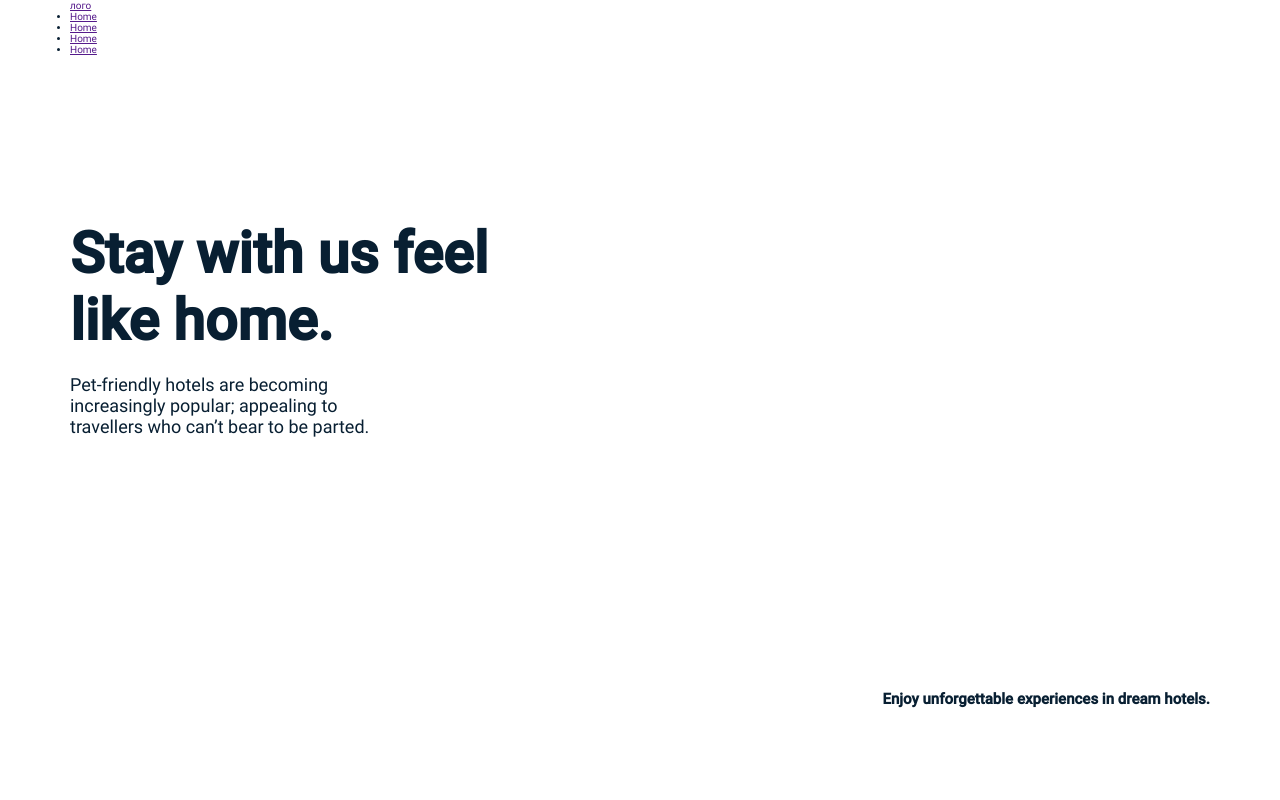
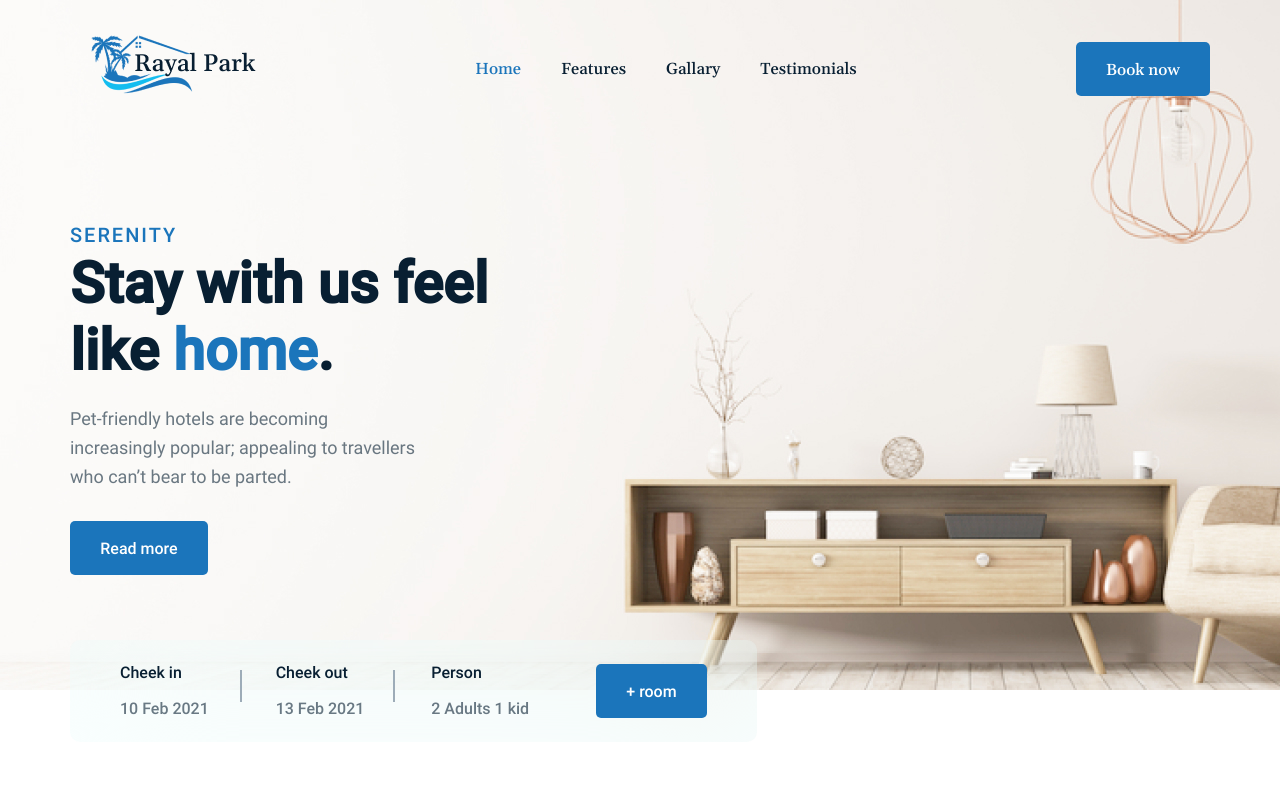
Before and after one commit to MariyaDemy/dz2_mariya, a plain HTML site: page index.html in a window 1280 px wide. Shown: the top 800 px of the page. Drawn offline with Linux system fonts and the light colour scheme.

Commit message:
modify files

```diff
--- a/assets/css/style.css
+++ b/assets/css/style.css
@@ -29,45 +29,165 @@ html {
     z-index: 1;
 }
 
-.header-row {
+.header-row,
+.aside-row {
+    display: flex;
+    justify-content: space-between;
+    align-items: center;
+}
+
+
+
+.nav-list {
+    list-style: none;
+    display: flex;
 
 }
 
+.nav-item {
+    margin: 0 20px;
+}
+
+
+
+.nav-link {
+    font-family: 'Gelasio';
+    font-size: 16px;
+    font-style: normal;
+    font-weight: 500;
+    line-height: 24px;
+    letter-spacing: 0em;
+    text-align: left;
+    color:#081F32;
+
+}
+
+.book {
+    padding: 15px 30px ;
+    text-decoration: none;
+    display: inline-block;
+    background: #1B75BB;
+    border-radius: 5px;
+    color: #fff;
+    font-family: 'Gelasio';
+    font-size: 16px;
+    font-weight: 500;
+    line-height: 26px;
+    letter-spacing: 0em;
+    width: 13.4rem;
+    height: 5.4rem;
+}
+
+.aside-row {
+    max-width: 687px;
+    max-height: 110px;
+    padding: 20px 50px;
+    background-color: rgba(225, 255, 255, 0.21);
+    backdrop-filter: blur(70px);
+    border-radius: 10px;
+    position:relative;
+    top: -200px;
+
+}
+
+h3 {
+    font-family: 'Roboto';
+    font-size: 16px;
+    font-weight: 500;
+    line-height: 26px;
+    letter-spacing: 0em;
+}
+
+.aside-text {
+    font-family: 'Roboto';
+    font-size: 16px;
+    font-weight: 500;
+    line-height: 26px;
+    letter-spacing: 0em;
+    color: rgba(8, 31, 50, 0.6);
+    padding-top: 1rem;
+}
+
+.aside-block:before {
+
+    content: "";
+    position: absolute;
+    top: 30px;
+    left: 170px;
+    bottom: 40px;
+    width: 22%;
+    border: 2px solid #9DACB8;
+    border-top: none;
+    border-bottom: none;
+    z-index: 1;
+
+}
+
+button {
+    width: 13.8rem;
+    height: 5.4rem;
+    background-color:#1B75BB;
+    border-radius: 5px;
+    padding: 15px 30px;
+    font-family: 'Roboto';
+    font-size: 16px;
+    font-weight: 500;
+    line-height: 26px;
+    letter-spacing: 0em;
+    color: #fff;
+    border: 0;
+}
+
+button > a {
+    color: #fff;
+}
+
+.aside-button {
+    width: 111px;
+}
+.uppercase {
+    text-transform: uppercase;
+}
+
+.section-subtitle {
+font-family: Roboto;
+font-size: 20px;
+font-style: normal;
+font-weight: 500;
+line-height: 30px;
+letter-spacing: 0.1em;
+text-align: left;
+
+}
 
 /* FIRST SECTION */
 .first-section {
-    background-image: url("../imgs/main-bg.jpg");
+    background-image: url("../images/main-bg.jpg");
     min-height: 690px;
     padding: 22rem 0 0;
+    margin-bottom: 15rem;
+
 }
 
 .first-section-title {
     font-size: 5.7rem;
-    max-width: 45rem;
+    max-width: 45.6rem;
     margin: 0 0 2rem;
+
 }
 
 .first-section-text {
     font-size: 1.8rem;
-    max-width: 34rem;
-}
+    max-width: 34.7rem;
+    font-family: Roboto;
+    font-weight: 400;
+    line-height: 29px;
+    letter-spacing: 0em;
+    padding-bottom: 3rem;
+    color: rgba(8, 31, 50, 0.6);
 
-@media screen and (max-width: 767px) {
-
-    .first-section-title {
-        font-size: 4.7rem;
-    }
 
 }
-
-@media screen and (max-width: 425px) {
-
-    .first-section-title {
-        font-size: 2.7rem;
-    }
-
-}
-
 
 /* HOLIAYS */
 .holidays {}
@@ -89,16 +209,124 @@ html {
 
 .holidays-img-sec {
     position: absolute;
-    top: -50px;
-    right: -60px;
+    top: -43px;
+    right: -50px;
 }
 
 .holidays-img-ripples {
     position: absolute;
     left: -30px;
-    bottom: -30px;
+    bottom: -50px;
 }
 
-.holidays-content {}
+h2 {
+    font-family: 'Gelasio';
+    font-size: 32px;
+    font-weight: 500;
+    line-height: 45px;
+    letter-spacing: 0em;
+}
 
-.holidays-title {}
+.button-holidays {
+    width: 6.9rem;
+    height: 5.6rem;
+}
+.holidays-content {
+    max-width: 43rem;
+}
+
+section-subtitle {
+    padding-bottom: 1.5rem;
+}
+.holidays-title {
+    padding-bottom: 3rem;
+}
+
+.highlight {
+    color: #1B75BB;
+}
+
+a {
+    text-decoration: none;
+}
+
+a:visited {
+    text-decoration: none;
+
+}
+
+@media screen and (max-width: 776px) {
+
+    .first-section-title {
+        font-size: 4.7rem;
+    }
+    .holidays-img-main,
+    .holidays-img-sec,
+    .holidays-img-ripples {
+        max-width: 40rem;
+    }
+    .section-subtitle {
+        font-size: 1.5rem;
+    }
+    .holidays-title {
+        font-size: 2.4rem;
+    }
+    .holidays-content {
+        max-width: 25rem;
+    }
+
+}
+
+@media screen and (max-width: 425px)  {
+
+    .first-section-title {
+        font-size: 2.7rem;
+    }
+    .holidays-img-main,
+    .holidays-img-sec {
+        max-width: 25rem;
+    }
+
+    .holidays-img-ripples {
+        max-width:10rem;
+    }
+
+    .logo {
+        width:10rem;
+    }
+
+    .aside-row {
+        padding: 5px 5px;
+    }
+
+    .nav-item {
+        margin: 0 5px;
+    }
+
+    .nav-link {
+        font-size: 1.2rem;
+    }
+
+    button {
+        max-width: 8.8rem;
+        max-height: 3.4rem;
+        font-size: 12px;
+    }
+
+    .book {
+        max-width: 9.5rem;
+        max-height: 3.4rem;
+        font-size: 12px;
+        padding: 1px 1px;
+
+    }
+
+    .first-section {
+        padding: 10rem 0 0;
+    }
+
+    .aside-row {
+        position: relative;
+        top:-480px;
+    }
+}
--- a/index.html
+++ b/index.html
@@ -1,41 +1,74 @@
 <!DOCTYPE html>
 <html lang="en">
+
 <head>
     <meta charset="UTF-8">
     <meta http-equiv="X-UA-Compatible" content="IE=edge">
     <meta name="viewport" content="width=device-width, initial-scale=1.0">
-    <title>Document</title>
+    <title>Rayal Park</title>
     <link rel="stylesheet" href="./assets/css/stylesheet.css">
     <link rel="stylesheet" href="./assets/css/style.css">
 </head>
+
 <body>
     <header class="header">
         <div class="container">
             <div class="header-row">
-                <a href="">лого</a>
+                <a href="#">
+                    <img class="logo" src="./assets/images/logo.png" alt="Rayal Park">
+                </a>
                 <nav class="nav">
                     <ul class="nav-list">
                         <li class="nav-item">
-                            <a class="nav-link" href="">Home</a>
+                            <a class="nav-link highlight" href="">Home</a>
                         </li>
                         <li class="nav-item">
-                            <a class="nav-link" href="">Home</a>
+                            <a class="nav-link" href="">Features</a>
                         </li>
                         <li class="nav-item">
-                            <a class="nav-link" href="">Home</a>
+                            <a class="nav-link" href="">Gallary</a>
                         </li>
                         <li class="nav-item">
-                            <a class="nav-link" href="">Home</a>
+                            <a class="nav-link" href="">Testimonials</a>
                         </li>
                     </ul>
                 </nav>
+                <a class="book" href="">Book now</a>
             </div>
         </div>
     </header>
     <section class="first-section">
         <div class="container">
-            <h1 class="first-section-title">Stay with us feel like home.</h1>
-            <p class="first-section-text">Pet-friendly hotels are becoming increasingly popular; appealing to travellers who can’t bear to be parted.</p>
+            <p class="highlight uppercase section-subtitle">Serenity</p>
+            <h1 class="first-section-title">Stay with us feel like <span class="highlight">home</span>.</h1>
+            <p class="first-section-text">Pet-friendly hotels are becoming increasingly popular; appealing to travellers
+                who can’t bear to be parted.</p>
+            <button>
+                <a href="#">Read more</a>
+            </button>
+        </div>
+    </section>
+
+    <section class="aside-section">
+        <div class="container">
+            <div class="aside-row">
+                <div>
+                    <h3>Cheek in</h3>
+                    <p class="aside-text">10 Feb 2021</p>
+                </div>
+                <div class="aside-block">
+                    <h3>Cheek out</h3>
+                    <p class="aside-text">13 Feb 2021</p>
+                </div>
+                <div class="aside-block">
+                    <h3>Person</h3>
+                    <p class="aside-text">2 Adults 1 kid</p>
+                </div>
+                <button class="aside-button">
+                    <a href="">+ room</a>
+                </button>
+            </div>
+
         </div>
     </section>
 
@@ -43,16 +76,21 @@
         <div class="container">
             <div class="holidays-row">
                 <div class="holidays-imgs">
-                    <img class="holidays-img-main" src="./assets/imgs/holidays-main.jpg" alt="">
-                    <img class="holidays-img-sec" src="./assets/imgs/holidays-secondary.png" alt="">
-                    <img class="holidays-img-ripples" src="./assets/imgs/holidays-ripples.png" alt="">
+                    <img class="holidays-img-main" src="./assets/images/holidays-main.png" alt="bell">
+                    <img class="holidays-img-sec" src="./assets/images/holidays-secondary.png" alt="background">
+                    <img class="holidays-img-ripples" src="./assets/images/holidays-ripples.png" alt="background">
                 </div>
                 <div class="holidays-content">
+                    <p class="section-subtitle highlight uppercase">dream holidays</p>
                     <h2 class="holidays-title">Enjoy unforgettable experiences in dream hotels.</h2>
+                    <button class="button-holidays">
+                        <a href="">+</a>
+                    </button>
                 </div>
             </div>
         </div>
     </section>
 
 </body>
+
 </html>
```
Also changed, not shown: assets/images/aside-bg.jpg (added), assets/images/holidays-main.jpg (deleted), assets/images/holidays-main.png (added), assets/images/logo.png (added).
